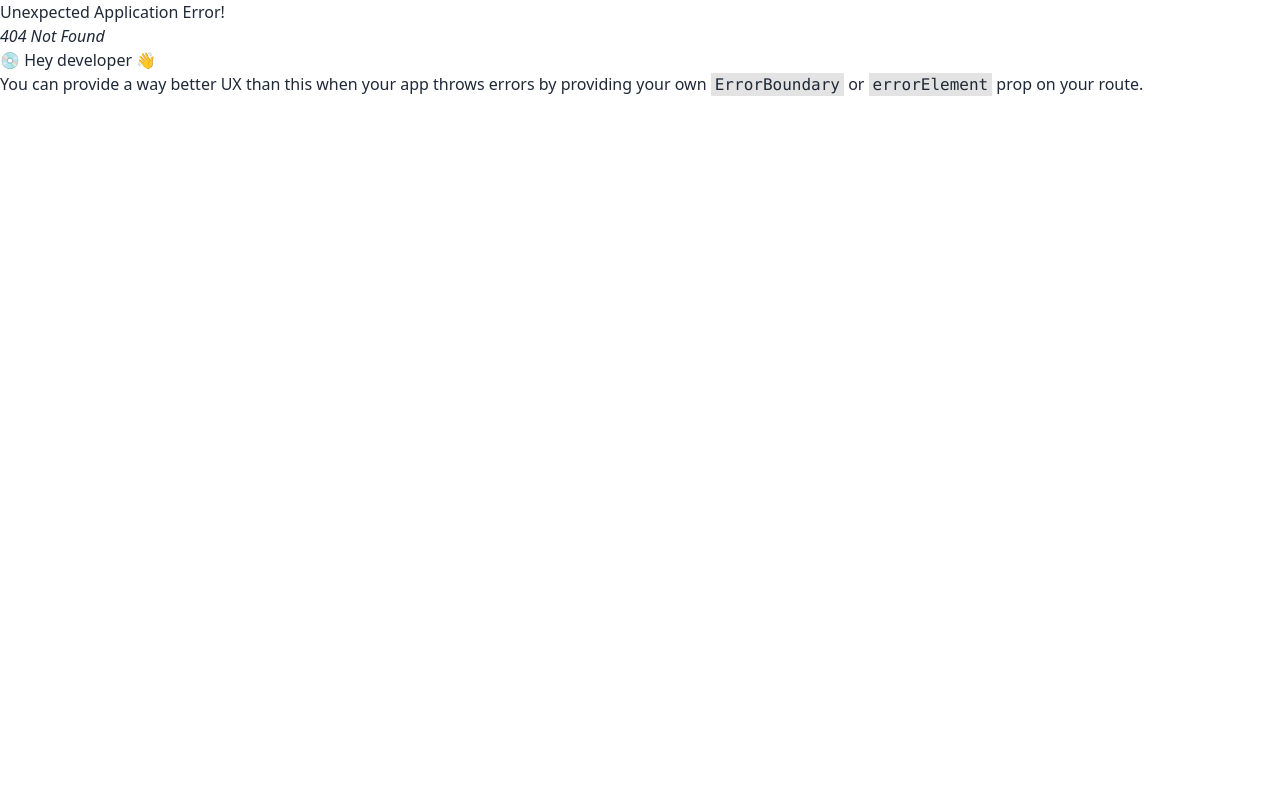
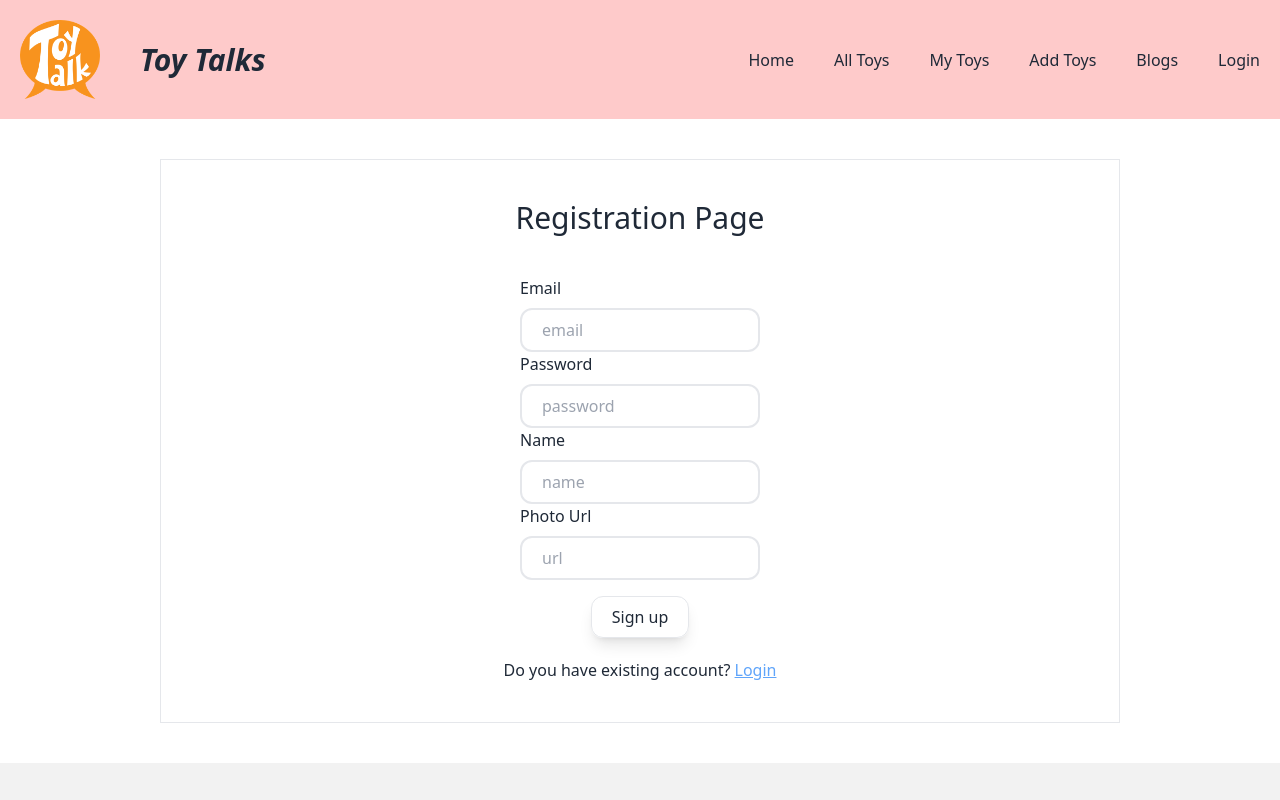
Before and after one commit to paulniloy/toytalk-clientsite, a React (Vite) app: page /register in a window 1280 px wide. Before the commit this address had no page. Shown: the top 800 px of the page. Built offline with nearby package versions, Linux system fonts and the light colour scheme.

Commit message:
login and registration page done

```diff
--- a/package.json
+++ b/package.json
@@ -11,6 +11,7 @@
   },
   "dependencies": {
     "daisyui": "^2.51.6",
+    "firebase": "^9.22.0",
     "localforage": "^1.10.0",
     "match-sorter": "^6.3.1",
     "react": "^18.2.0",
--- /dev/null
+++ b/src/com/Login/Login.jsx
@@ -0,0 +1,39 @@
+import React from 'react';
+import { Link } from 'react-router-dom';
+
+const Login = () => {
+    return (
+        <div className='flex flex-col justify-center items-center p-10 m-10 w-3/4 mx-auto border'>
+            <form >
+                <div className='text-3xl mb-10 text-center'>Login Page</div>
+                <div>
+                    <div>
+                        <p>Email</p>
+                        <input className=' h-10 w-60 border-2 p-5 rounded-xl mt-2' type="email" name="email" id="email" placeholder='email' required />
+                    </div>
+                    <div>
+                        <p>Password</p>
+                        <input className=' h-10 w-60 border-2 p-5 rounded-xl mt-2' type="password" name="password" required id="password" placeholder='password' />
+                    </div>
+                </div>
+                <button type='submit' className='border mt-4 px-5 py-2 rounded-xl hover:bg-green-600 hover:text-white shadow-lg'>Sign in</button>
+                <p className='mt-5'>Don't you have account? <Link to={"/register"} className='underline text-blue-400 hover:text-green-600'>Register</Link></p>
+                <div className='flex justify-center gap-10 mt-5'>
+                </div>
+                {/* {
+                    loggeduser ? <p className='text-green-400'>{success}</p> : <p className='text-red-400'>{error}</p>
+                } */}
+            </form>
+            {/* <div className='flex justify-center gap-20 w-1/2 mx-auto'>
+                <div>
+                    <button className='shadow-lg rounded-full p-2 hover:bg-gray-900' ><IoLogoGoogle className='h-10 w-10' /></button>
+                </div>
+                <div>
+                    <button className='rounded-full p-2 hover:bg-gray-900' ><IoLogoGithub className='h-10 w-10' /></button>
+                </div>
+            </div> */}
+        </div>
+    );
+};
+
+export default Login;
--- a/src/com/Nav/Navbar.jsx
+++ b/src/com/Nav/Navbar.jsx
@@ -15,7 +15,7 @@ const Navbar = () => {
                 <Link to={""}>My Toys</Link>
                 <Link to={""}>Add Toys</Link>
                 <Link to={""}>Blogs</Link>
-                <Link to={""}>User profile</Link>
+                <Link to={"/login"}>Login</Link>
             </div>
         </div>
     );
--- /dev/null
+++ b/src/com/Registration/Registration.jsx
@@ -0,0 +1,41 @@
+import React from 'react';
+import { NavLink } from 'react-router-dom';
+
+const Registration = () => {
+    return (
+        <div>
+            <form  className='flex flex-col justify-center items-center p-10 m-10 w-3/4 mx-auto border'>
+                <div className='text-3xl mb-10'>Registration Page</div>
+                <div>
+                    <div>
+                        <p>Email</p>
+                        <input className=' h-10 w-60  border-2 p-5 rounded-xl mt-2'  type="email" name="email" id="e" required placeholder='email' />
+                    </div>
+                    <div>
+                        <p>Password</p>
+                        <input className=' h-10 w-60  border-2 p-5 rounded-xl mt-2'  type="password" name="password" id="p" required placeholder='password' />
+                    </div>
+                    <div>
+                        <p>Name</p>
+                        <input className=' h-10 w-60  border-2 p-5 rounded-xl mt-2' required type="text" name="name" id="t" placeholder='name' />
+                    </div>
+                    <div>
+                        <p>Photo Url</p>
+                        <input className=' h-10 w-60  border-2 p-5 rounded-xl mt-2' required type="url" name="photo" id="u" placeholder='url' />
+                    </div>
+                </div>
+                <button type='submit' className='border mt-4 px-5 py-2 rounded-xl hover:bg-green-600 hover:text-white shadow-lg'>Sign up</button>
+                <p className='mt-5'>Do you have existing account? <NavLink to={"/login"} className='underline text-blue-400 hover:text-green-600'>Login</NavLink></p>
+                {/* <div className='text-red-600'>
+                    {error}
+                </div>
+                <div className='text-green-600'>
+                    {success}
+                </div> */}
+            </form>
+
+        </div>
+    );
+};
+
+export default Registration;
```
Also changed, not shown: firebase.config.js (added, +19 -0 lines), src/main.jsx (+11 -1 lines), 1 other file (tests, documents, lock files or other folders).
